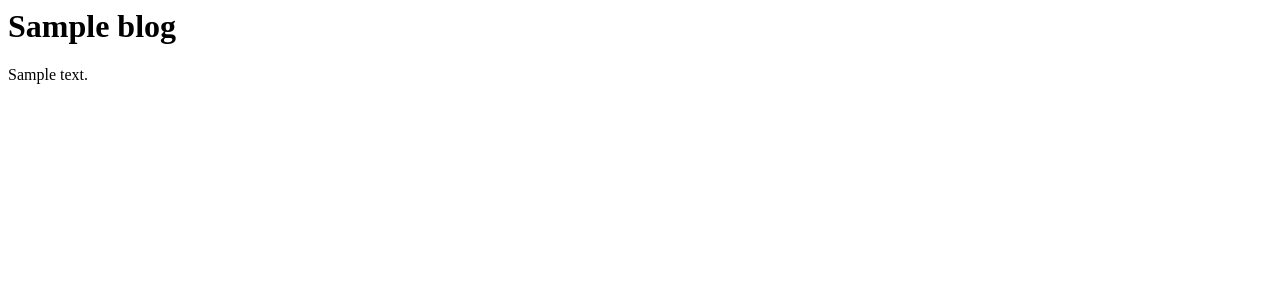
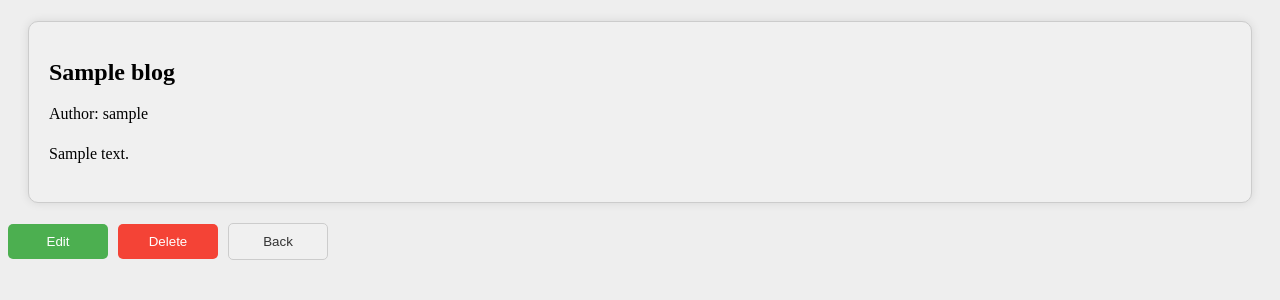
Before and after one commit to RutterFritzz/verdieping-software, a Django app: template blogapp/templates/blogapp/detail.html in a window 1280 px wide. Shown: the top 300 px of the page. Run offline with Django 5.2, Linux system fonts and the light colour scheme; the template is opened without the code that fills it: most values are stand-ins (such as "Sample title", 1, 10 or a date in 2020); data that the repository does not hold is empty.

Commit message:
added edit and delte functionality for blogs

```diff
--- a/blogapp/static/blogapp/style.css
+++ b/blogapp/static/blogapp/style.css
@@ -3,7 +3,16 @@ li a {
 }
 
 body {
-    background: #EEEEEE;
+	background: #eeeeee;
+}
+
+form {
+	border: 1px solid #ccc;
+	border-radius: 10px;
+	background-color: #f0f0f0;
+	box-shadow: 0 0 10px 0 rgba(0, 0, 0, 0.1);
+	padding: 20px;
+	margin: 20px;
 }
 
 .fieldWrapper {
@@ -11,9 +20,6 @@ body {
 	flex-direction: column;
 	margin: 10px 0;
 	padding: 10px;
-    border: 1px solid #ccc;
-    border-radius: 5px;
-    background-color: #f0f0f0;
 }
 
 .fieldWrapper label {
@@ -50,7 +56,7 @@ body {
 .button {
 	min-width: 100px;
 	display: block;
-    background-color: #4CAF50;
+	background-color: #4caf50;
 	color: white;
 	padding: 10px 20px;
 	border: none;
@@ -76,7 +82,41 @@ body {
 	background-color: #e0e0e0;
 }
 
+.button-destructive {
+	min-width: 100px;
+	padding: 10px 20px;
+	background-color: #f44336;
+	color: white;
+	border: none;
+	border-radius: 5px;
+	cursor: pointer;
+}
+
+.button-destructive:hover {
+	background-color: #d32f2f;
+}
+
 a {
 	text-decoration: none;
 	color: #333;
 }
+
+.blog-content {
+	margin: 20px;
+	padding: 20px;
+	border: 1px solid #ccc;
+	border-radius: 10px;
+	background-color: #f0f0f0;
+	box-shadow: 0 0 10px 0 rgba(0, 0, 0, 0.1);
+}
+
+.blog-content h1 {
+	font-size: 24px;
+	font-weight: bold;
+	margin-bottom: 10px;
+}
+
+.blog-content p {
+	font-size: 16px;
+	line-height: 1.5;
+}
--- a/blogapp/templates/blogapp/detail.html
+++ b/blogapp/templates/blogapp/detail.html
@@ -1,2 +1,18 @@
-<h1>{{ blog.title }}</h1>
-<p>{{ blog.content }}</p>
+{% extends "blogapp/base.html" %} {% block header %} {% endblock %} {% block content %}
+<div class="blog-content">
+    <h1>{{ blog.title }}</h1>
+    <p>Author: {{ blog.author.username }}</p>
+    <p>{{ blog.content }}</p>
+</div>
+<div class="button-container">
+    <a href="{% url 'blogapp:edit_blog' blog.id %}">
+        <button type="button" class="button">Edit</button>
+    </a>
+    <a href="{% url 'blogapp:delete_blog' blog.id %}">
+        <button type="button" class="button-destructive">Delete</button>
+    </a>
+    <a href="{% url 'blogapp:index' %}">
+        <button type="button" class="button-secondary">Back</button>
+    </a>
+</div>
+{% endblock %}
--- a/blogapp/urls.py
+++ b/blogapp/urls.py
@@ -7,4 +7,6 @@ urlpatterns = [
     path("", views.IndexView.as_view(), name="index"),
     path("<int:pk>/", views.DetailView.as_view(), name="detail"),
     path("create/", views.create_blog, name="create_blog"),
+    path("edit/<int:pk>/", views.edit_blog, name="edit_blog"),
+    path("delete/<int:pk>/", views.delete_blog, name="delete_blog"),
 ]
```
Also changed, not shown: blogapp/templates/blogapp/edit.html (added, +11 -0 lines), blogapp/views.py (+17 -0 lines). Lines whose indentation alone changed are shown as unchanged.
